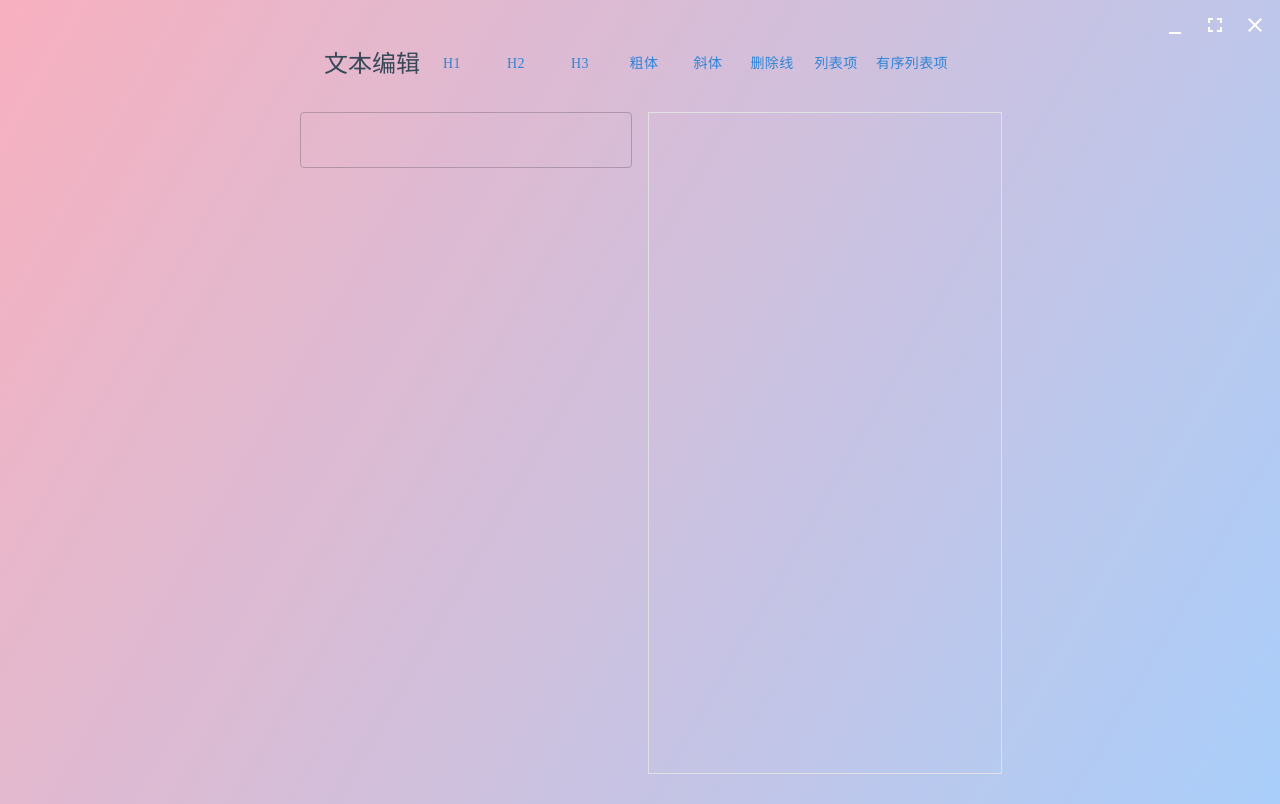
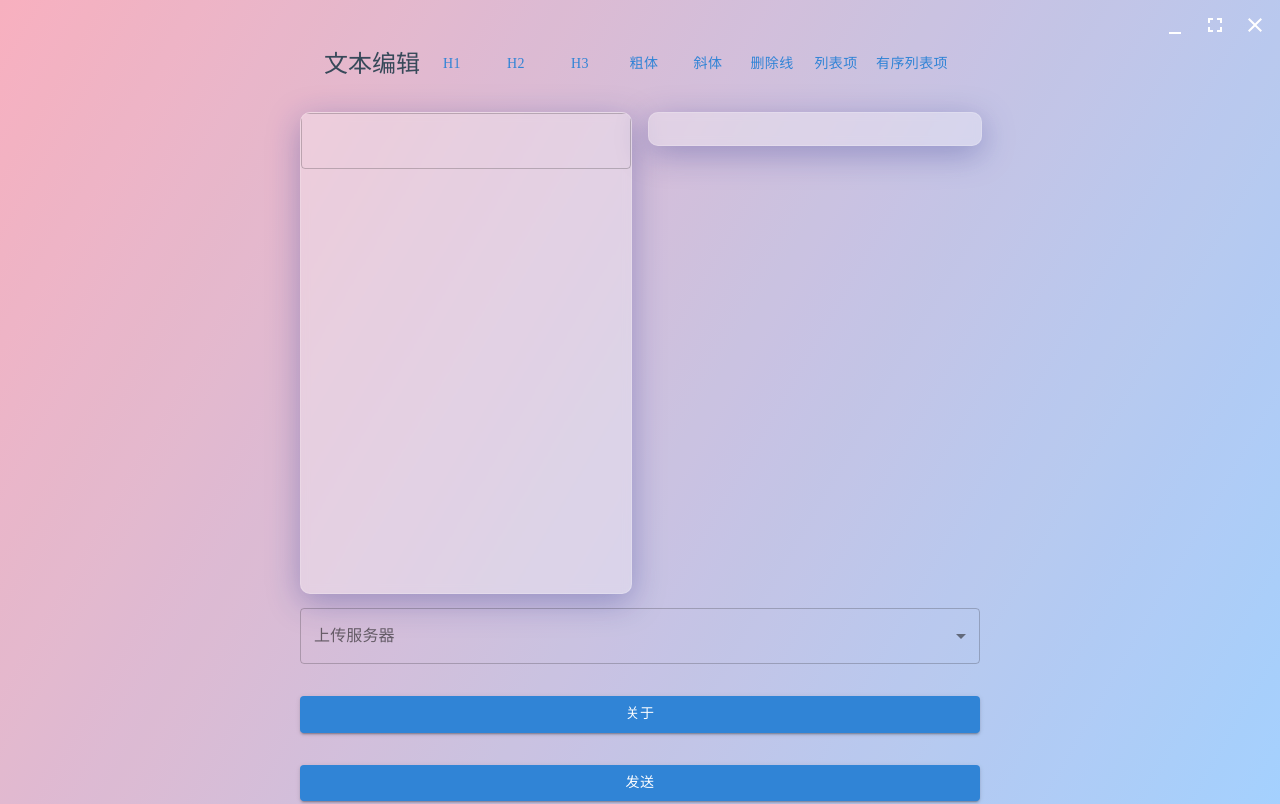
Before and after one commit to DiodeCN/MyOKR, a React (Vite) app: page /editor in a window 1280 px wide. Shown: the top 804 px of the page. Built offline with nearby package versions, Linux system fonts and the light colour scheme; a web font is replaced by a local one.

Commit message:
【stable edition】救命，大小写

```diff
--- a/src/Editor/Editor.jsx
+++ b/src/Editor/Editor.jsx
@@ -35,17 +35,9 @@ const Editor = () => {
   const [articleType, setArticleType] = useState("");
   const [open, setOpen] = useState(false);
   const mdDocument = `
-# 分类细则示例
+# 榆法糖-MyOKR！
 
-这是一个示例文档，你可以根据需要替换它的内容。
-
-## 标题 1
-
-内容 1
-
-## 标题 2
-
-内容 2
+## 想做给博客的Markdown编辑器来着，结果不小心做成OKR乐！
 `;
 
 const [markdownText, setMarkdownText] = useState("");
@@ -59,15 +51,18 @@ useEffect(() => {
 
   const textAreaRef = React.createRef();
 
-  const handleTextChange = (event) => {
-    setMarkdownText(event.target.value);
-  };
 
   const handleInsertClick = (insertion, id) => {
     const textArea = textAreaRef.current;
     if (textArea) {
+      const { selectionStart, selectionEnd } = textArea;
+
       insertTextAtEnd(textArea, `${insertion}{#${id}}\n\n`);
       setMarkdownText(textArea.value);
+
+      // Restore cursor position.
+      textArea.selectionStart = selectionStart;
+      textArea.selectionEnd = selectionEnd;
     }
   };
 
@@ -158,8 +153,8 @@ useEffect(() => {
           </AppBar>
         </Grid>
 
-        <Grid container spacing={2}>
-      <Grid item xs={6}>
+        <Grid container spacing={2} >
+    <Grid item xs={6} style={{maxHeight: '60vh', display: 'flex'}}>
         <TextField
             fullWidth
             multiline
@@ -167,23 +162,40 @@ useEffect(() => {
             value={markdownText}
             onChange={(event) => setMarkdownText(event.target.value)}
             style={{
-            height: '80vh',
+                maxHeight: '60vh',
+                minHeight: '60vh',
                 overflow: 'auto',
-            resize: 'none'
+                height: "100%",
+                backgroundColor: 'rgba(255,255,255,0.3)', // Add this
+                borderRadius: '10px', // Add this
+                boxShadow: '0 8px 32px 0 rgba(31, 38, 135, 0.37)', // Add this
+                backdropFilter: 'blur(4px)', // Add this
+                border: '1px solid rgba(255,255,255,0.18)', // Add this
+                flexGrow: 1, // Add this
+                display: 'flex', // Add this
+                flexDirection: 'column' // Add this
             }}
         />
     </Grid>
+
       <Grid item xs={6}>
         <div
           className="view"
           ref={previewRef}
           style={{
-            height: "80vh",
+            minHeight: '32px',
+            maxHeight: "60vh",
             width: "100%",
             overflowX: "hidden",
             overflowY: "auto",
-            border: "1px solid #ddd",
-            padding: "10px",
+            backgroundColor: 'rgba(255,255,255,0.3)', // Add this
+            borderRadius: '10px', // Add this
+            boxShadow: '0 8px 32px 0 rgba(31, 38, 135, 0.37)', // Add this
+            backdropFilter: 'blur(4px)', // Add this
+            border: '1px solid rgba(255,255,255,0.18)', // Add this
+            flexGrow: 1, // Add this
+            display: 'flex', // Add this
+            flexDirection: 'column', // Add this
             textAlign: "left"  // Make content align left
 
           }}
```
Lines whose indentation alone changed are shown as unchanged.
